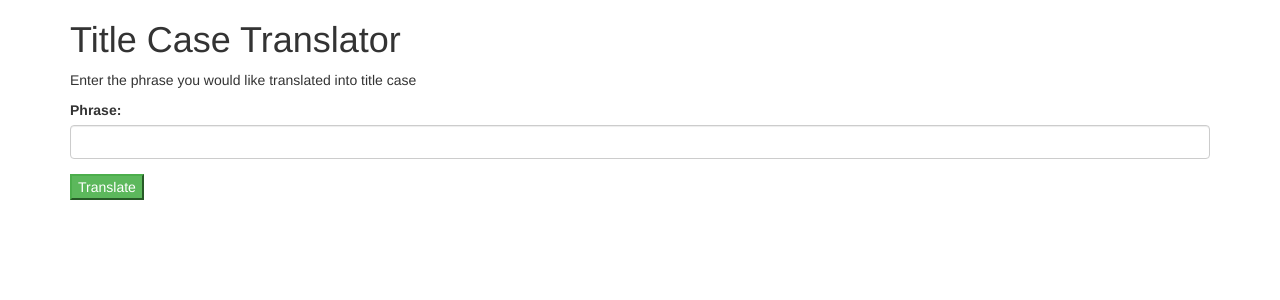
After one commit to Mrmrprofessional/title_case, a PHP site: template views/form.html.twig in a window 1280 px wide. The commit adds this page. Shown: the top 300 px of the page. Run offline with PHP 8.4, Linux system fonts and the light colour scheme; the template is opened without the code that fills it, so the values that code supplies are empty; some libraries are stand-ins or nearby versions.

Commit message:
add entry form

```diff
--- /dev/null
+++ b/views/form.html.twig
@@ -0,0 +1,20 @@
+<!DOCTYPE html>
+<html>
+<head>
+    <link rel='stylesheet' href='https://maxcdn.bootstrapcdn.com/bootstrap/3.3.1/css/bootstrap.min.css'>
+    <title>Convert to Title Case!</title>
+</head>
+<body>
+    <div class='container'>
+        <h1>Title Case Translator</h1>
+        <p>Enter the phrase you would like translated into title case</p>
+        <form action='/view_title_case'>
+            <div class='form-group'>
+              <label for='phrase'>Phrase:</label>
+              <input id='phrase' name='phrase' class='form-control' type='text'>
+            </div>
+            <button type='submit' class='btn-success'>Translate</button>
+        </form>
+    </div>
+</body>
+</html>
```
Also changed, not shown: app/app.php (+8 -2 lines), views/title_cased.html.twig (added, +13 -0 lines).
